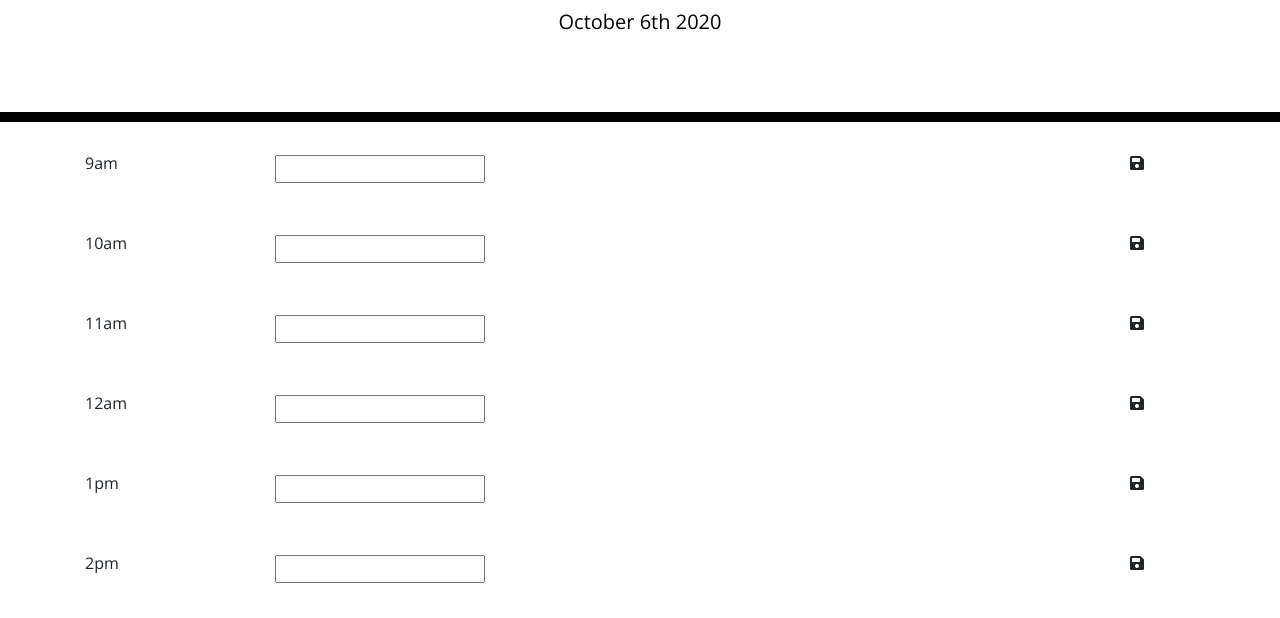
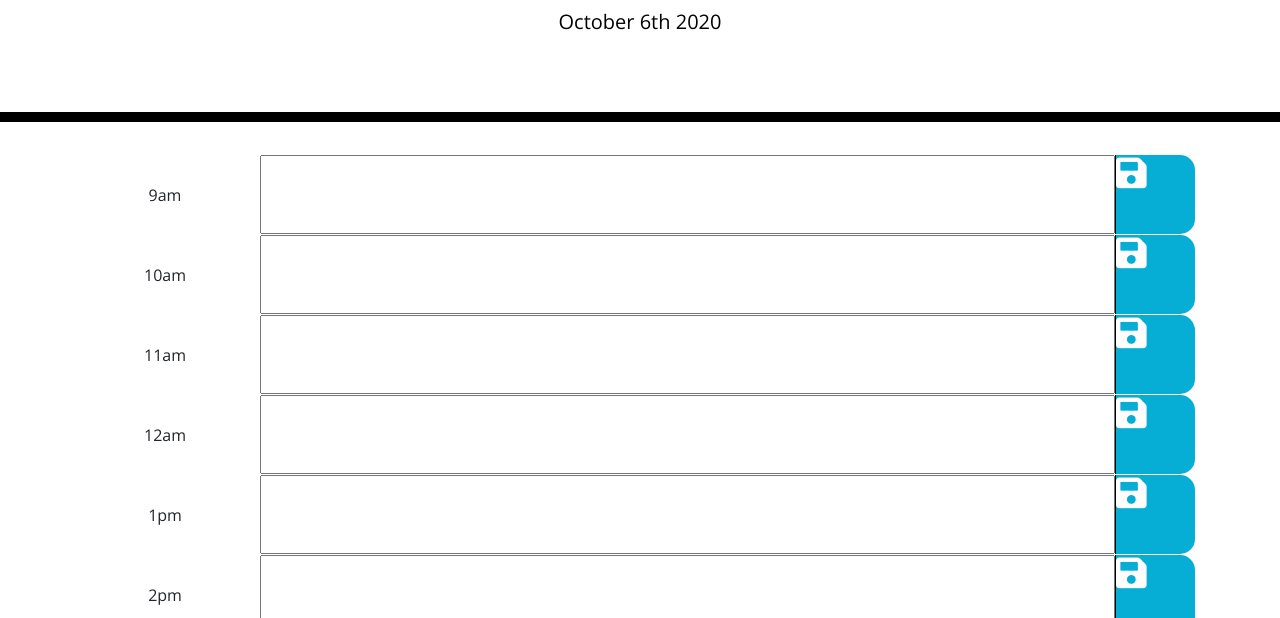
Before and after one commit to k1te-m/courseWork_05_dayPlanner, a plain HTML site: page index.html in a window 1280 px wide. Shown: the part 182-800 px from the top of the page. Drawn offline with nearby package versions, Linux system fonts and the light colour scheme.

Commit message:
updated width of inputs and save button

```diff
--- a/script.js
+++ b/script.js
@@ -18,7 +18,7 @@ for (let hour = 9; hour <=17; hour++) {
 
     //build hour/time column
     let timeOfDayDiv = $("<div>")
-    timeOfDayDiv.addClass("col-md-2")
+    timeOfDayDiv.addClass("col-md-2 toD")
 
     //hour span
     const hourDaySpan = $("<span>");
@@ -43,19 +43,20 @@ for (let hour = 9; hour <=17; hour++) {
 
     //add input section for user to dos
     userInput = $("<input>");
+    userInput.addClass("userI");
     userInputDiv = $("<div>");
-    userInputDiv.addClass("col-md-9");
+    userInputDiv.addClass("col-md-9 pr-0 mr-0 pl-0 ml-0");
 
     rowD.append(userInputDiv);
     userInputDiv.append(userInput);
 
     //set-up save button column
     saveBtnDiv = $("<div>");
-    saveBtnDiv.addClass("col-md-1");
+    saveBtnDiv.addClass("col-md-1 saveSec pl-0 ml-0");
 
     //add save button
     let saveBtn = $("<i>");
-    saveBtn.attr("class", "fas fa-save");
+    saveBtn.attr("class", "fas fa-save saveBtn");
 
     //add save button to row
     rowD.append(saveBtnDiv);
--- a/style.css
+++ b/style.css
@@ -63,9 +63,26 @@ textarea{
   border-bottom-right-radius: 15px;
   background-color: #06AED5;
   color: white;
+  height: 100%;
+  width: 100%;
 }
 
 .saveBtn i:hover {
   font-size: 20px;
   transition: all .3s ease-in-out;
 }
+
+.userI {
+  width: 100%;
+  height: 100%;
+}
+
+.toD {
+  margin: auto;
+  width: 50%;
+  text-align: center;
+}
+
+.saveSec {
+  font-size: 35px;
+}
```
Also changed, not shown: index.html (+3 -0 lines).
